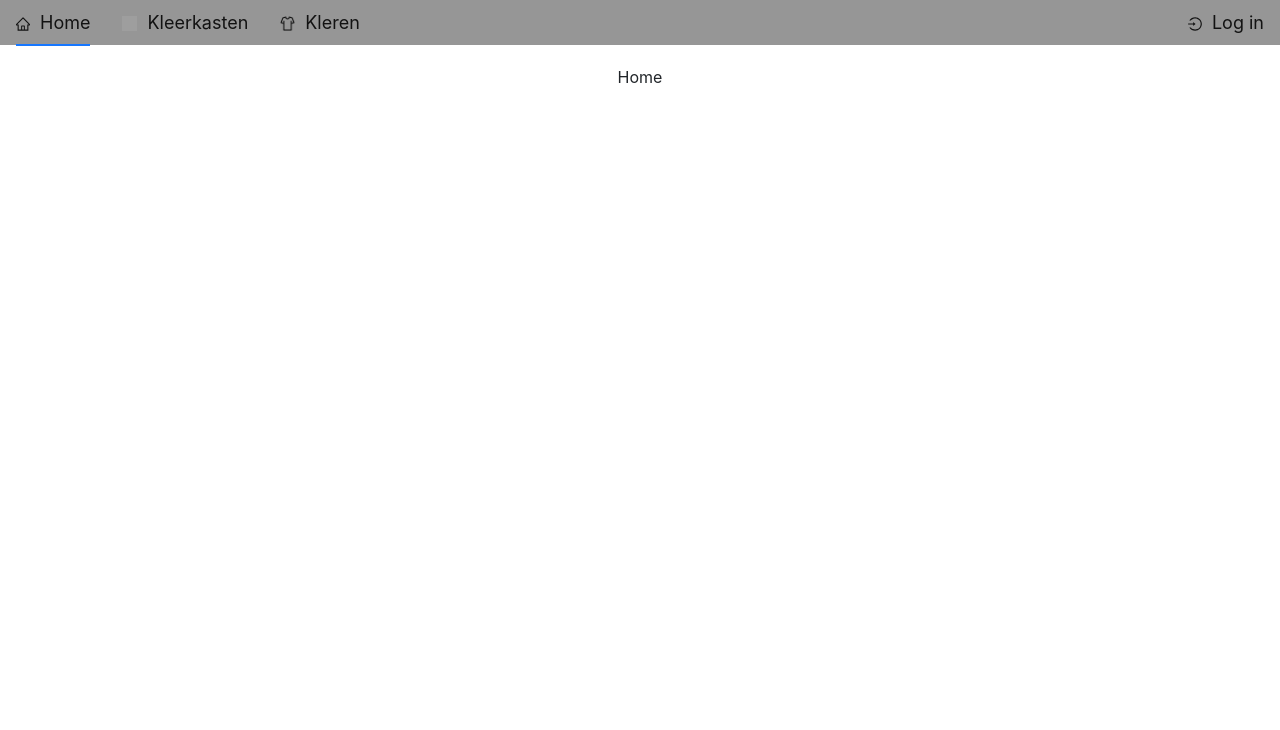
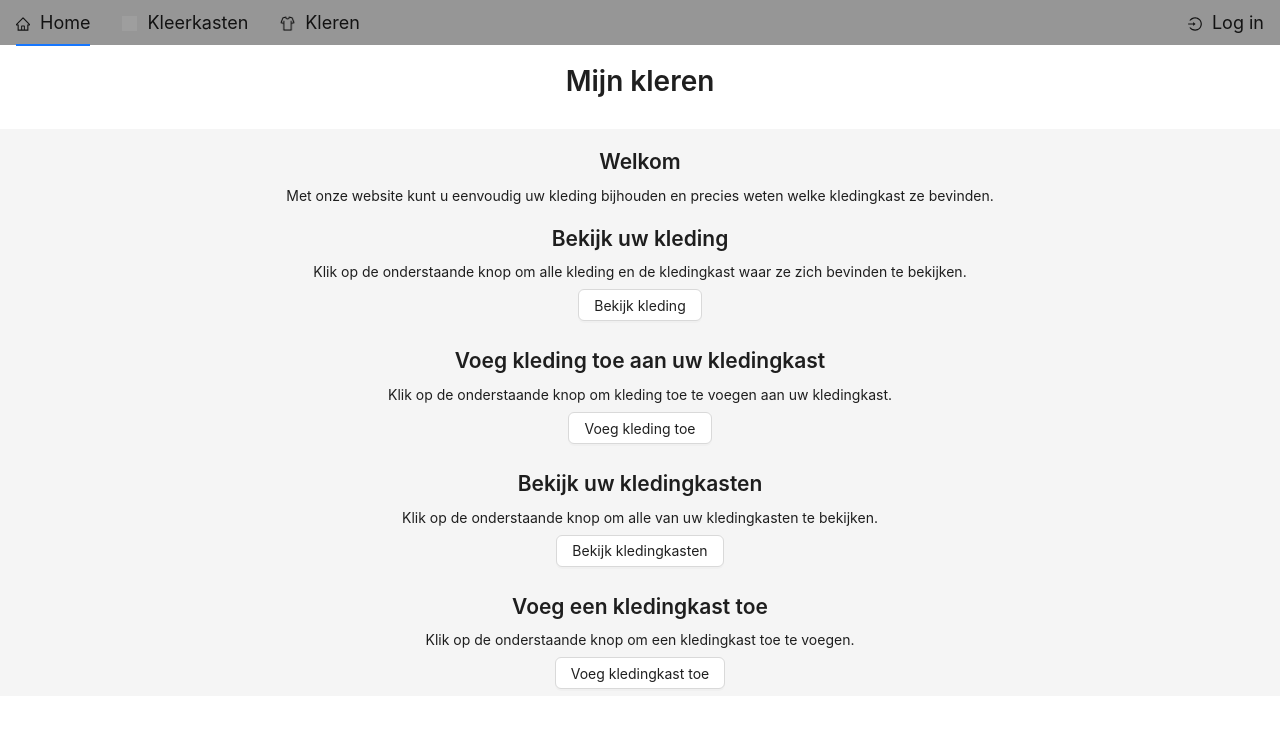
Before and after one commit to LouisDeGruyter/WhereAreMyClothes_FrontEnd, a React (Create React App) app: page / in a window 1280 px wide. Shown: the top 730 px of the page. Built offline with nearby package versions, Linux system fonts and the light colour scheme; no server answers; grey boxes are pictures that could not be loaded.

Commit message:
KleerkastenForm, homescreen

```diff
--- a/src/App.js
+++ b/src/App.js
@@ -10,6 +10,7 @@ import 'antd/dist/reset.css';
 import RequireAuth from './components/authentication/RequireAuth';
 import AuthLanding from './components/authentication/AuthLanding';
 import KleerkastForm from './components/kleerkasten/KleerkastForm';
+import Home from './components/home/Home';
 
 
 function App() {
@@ -19,7 +20,7 @@ function App() {
             <Routes>
                 <Route path="/kleerkasten" element={<RequireAuth><Kleerkastenlijst /></RequireAuth> } > </Route>
                 <Route path="/kleren" element={<RequireAuth><Kledinglijst /></RequireAuth>} > </Route>
-                <Route path="/" element={<div>Home</div>} ></Route>
+                <Route path="/" element={<Home/>} ></Route>
                 <Route path="/kleren/add" element={<RequireAuth><KledingstukForm/></RequireAuth>} ></Route>
                 <Route path="/kleren/:id" element={<RequireAuth><Kledingstuk/></RequireAuth>} ></Route>
                 <Route path="kleren/:id/edit" element={<RequireAuth><KledingstukForm/></RequireAuth>} ></Route>
--- a/src/components/authentication/AuthLanding.jsx
+++ b/src/components/authentication/AuthLanding.jsx
@@ -1,9 +1,11 @@
 import { useAuth0 } from '@auth0/auth0-react';
-import { Navigate } from 'react-router-dom';
+import { Button } from 'antd';
+import { useNavigate,Navigate } from 'react-router-dom';
 import Error from '../Error';
 import LoginButton from './LoginButton';
 
 export default function AuthLanding() {
+  const navigate = useNavigate();
   const { error, isAuthenticated, isLoading } = useAuth0();
 
   if (error) {
@@ -15,7 +17,9 @@ export default function AuthLanding() {
             Sorry, we were unable to sign you in, the error below might be useful.
           </p>
           <Error error={error} />
-          <LoginButton />
+          <div><LoginButton /></div>
+
+            <div style={{marginTop:10}}><Button onClick={()=> navigate("/")}>Home</Button></div>
         </div>
       </div>
     </div>;
@@ -32,7 +36,10 @@ export default function AuthLanding() {
           <div className="col">
             <h1>Login required</h1>
             <p>You need to login to access this page.</p>
-            <LoginButton />
+            <div><LoginButton /></div>
+
+            <div style={{marginTop:10}}><Button onClick={()=> navigate("/")}>Home</Button></div>
+
           </div>
         </div>
       </div>
--- a/src/components/authentication/LoginButton.jsx
+++ b/src/components/authentication/LoginButton.jsx
@@ -1,5 +1,6 @@
 import { useAuth0 } from '@auth0/auth0-react';
 import { useCallback } from 'react';
+import {Button} from 'antd'
 
 function LoginButton() {
   const { loginWithRedirect } = useAuth0();
@@ -13,13 +14,12 @@ function LoginButton() {
   );
 
   return (
-    <button
-      type="button"
-      className="btn btn-primary"
+    <Button
+    type="primary"
       onClick={handleLogin}
     >
       Log In
-    </button>
+    </Button>
   );
 }
 
--- /dev/null
+++ b/src/components/home/Home.jsx
@@ -0,0 +1,39 @@
+import { memo } from 'react';
+import { useNavigate } from 'react-router-dom';
+import { Button, Layout } from 'antd';
+import './home.css';
+
+const { Content, Header } = Layout;
+
+export default memo(function Home(){
+const navigate = useNavigate();
+
+    return (
+        <Layout>
+            <Header style={{backgroundColor:"white"}}>
+                <h1>Mijn kleren</h1>
+            </Header>
+            <Content>
+
+                <h2>Welkom</h2>
+            <p>Met onze website kunt u eenvoudig uw kleding bijhouden en precies weten welke kledingkast ze bevinden.</p>
+            <h3>Bekijk uw kleding</h3>
+            <p>Klik op de onderstaande knop om alle kleding en de kledingkast waar ze zich bevinden te bekijken.</p>
+            <Button onClick={()=> {navigate(`/kleren`)}}>Bekijk kleding</Button>
+            <h3>Voeg kleding toe aan uw kledingkast</h3>
+            <p>Klik op de onderstaande knop om kleding toe te voegen aan uw kledingkast.</p>
+            <Button onClick={()=> {navigate("/kleren/add")}}>Voeg kleding toe</Button>
+            <h3>Bekijk uw kledingkasten</h3>
+            <p>Klik op de onderstaande knop om alle van uw kledingkasten te bekijken.</p>
+            <Button onClick={()=> {navigate(`/kleerkasten`)}}>Bekijk kledingkasten</Button>
+            <h3>Voeg een kledingkast toe</h3>
+            <p>Klik op de onderstaande knop om een kledingkast toe te voegen.</p>
+            <Button onClick={()=> {navigate(`/kleerkasten/add`)}}>Voeg kledingkast toe</Button>
+
+
+
+            </Content>
+        </Layout>
+    );
+
+})
--- /dev/null
+++ b/src/components/home/home.css
@@ -0,0 +1,60 @@
+body {
+    font-family: "Helvetica Neue", sans-serif;
+    margin: 0;
+    padding: 0;
+  }
+
+  h1, h2, h3, h4, h5, h6 {
+    font-weight: 600;
+    margin: 0;
+    padding: 0;
+  }
+
+  p {
+    margin: 0;
+    padding: 0;
+  }
+
+
+
+  h1 {
+    font-size: 2em;
+  }
+
+  /* Content styles */
+
+  .content {
+    padding: 2em;
+  }
+
+  h2, h3 {
+    font-size: 1.5em;
+    margin-bottom: 0.5em;
+    padding-top: 20px;
+  }
+
+  /* Button styles */
+
+  .ant-btn {
+    margin: 0.5em 0;
+  }
+
+  .ant-btn-primary {
+    background-color: #1890ff;
+    border-color: #1890ff;
+  }
+
+  .ant-btn-primary:hover {
+    background-color: #40a9ff;
+    border-color: #40a9ff;
+  }
+
+  .ant-btn-primary:focus {
+    box-shadow: 0 0 0 2px rgba(24, 144, 255, 0.2);
+    border-color: #1890ff;
+  }
+
+  .ant-btn-primary:active {
+    background-color: #096dd9;
+    border-color: #096dd9;
+  }
--- a/src/components/kleren/KledingTable.jsx
+++ b/src/components/kleren/KledingTable.jsx
@@ -2,7 +2,6 @@ import { memo,useCallback } from "react"
 import { useNavigate } from "react-router-dom"
 import {Table, Alert,} from "antd"
 import {EditOutlined, DeleteOutlined} from "@ant-design/icons"
-
 
 export default memo(function  KledingTable({kledingstukken,loading,onDelete,kleerkasten}) {
     const navigate = useNavigate();
@@ -55,11 +54,17 @@ export default memo(function  KledingTable({kledingstukken,loading,onDelete,klee
 ];
 if(!kleerkasten){
     columns.push({
-        title: 'KleerkastNummer',
-        dataIndex: 'kleerkastId',
+        title: 'Kleerkast naam',
+        dataIndex: 'kleerkastNaam',
         width:"16%",
-        sorter: (a, b) => a.kleerkastId - b.kleerkastId,
-    })
+        sorter: (a, b) => a.kleerkastNaam.localeCompare(b.kleerkastNaam),
+    });
+    columns.push({
+        title: 'Kleerkast locatie',
+        dataIndex: 'kleerkastLocatie',
+        width:"16%",
+        sorter: (a, b) => a.kleerkastLocatie.localeCompare(b.kleerkastLocatie),
+    });
 }
 columns.push({title: '',
 dataIndex: 'kledingstukId',
--- a/src/components/kleren/Kledinglijst.jsx
+++ b/src/components/kleren/Kledinglijst.jsx
@@ -6,6 +6,7 @@ import {EditOutlined, DeleteOutlined} from '@ant-design/icons';
 import Error from '../Error';
 import {notification} from 'antd';
 import KledingTable from './KledingTable';
+import useKleerkasten from '../../api/kleerkasten';
 
 const { Header, Content } = Layout;
 
@@ -28,6 +29,8 @@ export default memo( function Kledinglijst() {
   const [error, setError] = useState(null);
   const [loading, setLoading] = useState(false);
   const [api, contextHolder] = notification.useNotification();
+  const [kleerkasten, setKleerkasten] = useState([]);
+  const kleerkastApi = useKleerkasten();
   const openNotification = () => {
     api['success']({
         message: 'Kledingstuk is succesvol verwijderd',
@@ -49,7 +52,19 @@ const refreshKledingstukken = useCallback(async () => {
   }
 }, []);
   useEffect(() => {
-
+    const fetchKleerkasten = async () => {
+    try{
+      setLoading(true);
+      setError(null);
+    const kleerkasten = await kleerkastApi.getAll();
+    setKleerkasten(kleerkasten);
+    } catch (error) {
+      setError(error);
+    } finally {
+      setLoading(false);
+    }
+  };
+  fetchKleerkasten();
     refreshKledingstukken();
 
   }, [refreshKledingstukken]);
@@ -79,27 +94,17 @@ const refreshKledingstukken = useCallback(async () => {
   }, []);
 
 
-
-  const OnRow = useCallback((record, rowIndex) => {
-    return {
-      onClick: event => {
-                    navigate(`/kleren/${record.kledingstukId}`);
-                    event.stopPropagation();
-                },
-                onMouseEnter: event => {
-                    event.target.style.cursor = "pointer";
-                    event.target.title = "Klik om kledingstuk met id " + record.kledingstukId + " te bekijken";
-                    event.stopPropagation();
-
-                },
-    };
-  }, []);
   const filteredItems = useMemo(() => {
     if (!query) {
       return kledingstukken;
     }
     return kledingstukken.filter((kledingstuk) =>  `${kledingstuk.brand} ${kledingstuk.color} ${kledingstuk.type} ${kledingstuk.size} ${kledingstuk.kleerkastId}`.toLowerCase().includes(query.toLowerCase()));
   }, [query, kledingstukken]);
+  const dataSource = useMemo(() =>
+    filteredItems.map((kledingstuk) => ({ kleerkastLocatie: kleerkasten.find(({kleerkastId}) => kleerkastId === kledingstuk.kleerkastId).location, kleerkastNaam: kleerkasten.find(({kleerkastId}) => kleerkastId === kledingstuk.kleerkastId).name , ...kledingstuk }))
+  , [filteredItems]);
+
+
   return (
     <div className="justify-content-center">
       <Spin spinning={loading} size="large"  data-cy="loading" >
@@ -122,7 +127,7 @@ const refreshKledingstukken = useCallback(async () => {
         </Button>
         <div>{getFilterTekst(text)}</div>
         <Error error={error}/>
-    <KledingTable kledingstukken={filteredItems} onDelete={onDelete} loading={loading} />
+    <KledingTable kledingstukken={dataSource} onDelete={onDelete} loading={loading} />
 
      </div>
       </Content>
--- a/src/components/navbar/Navbar.js
+++ b/src/components/navbar/Navbar.js
@@ -39,7 +39,7 @@ import { useAuth0 } from '@auth0/auth0-react';
     let items;
   if(isAuthenticated){
     const {name,picture,givenName}=user;
-     items= [{label: 'Home', icon: <HomeOutlined size={30}/>, key: '/', onClick: () => navigate('/home')},
+     items= [{label: 'Home', icon: <HomeOutlined size={30}/>, key: '/', onClick: () => navigate('/')},
     {label: 'Kleerkasten', icon: <img src={kleerkastIcon} alt="Kleerkasten" style={{width:15, height:15}}/>, key: '/kleerkasten', children:[
       {label: 'Kleerkastlijst' , key: '/kleerkastenlijst', onClick: () => navigate('/kleerkasten')},
       {label: 'Voeg toe', key: '/kleerkasten/add', onClick: () => navigate('/kleerkasten/add')}
```
